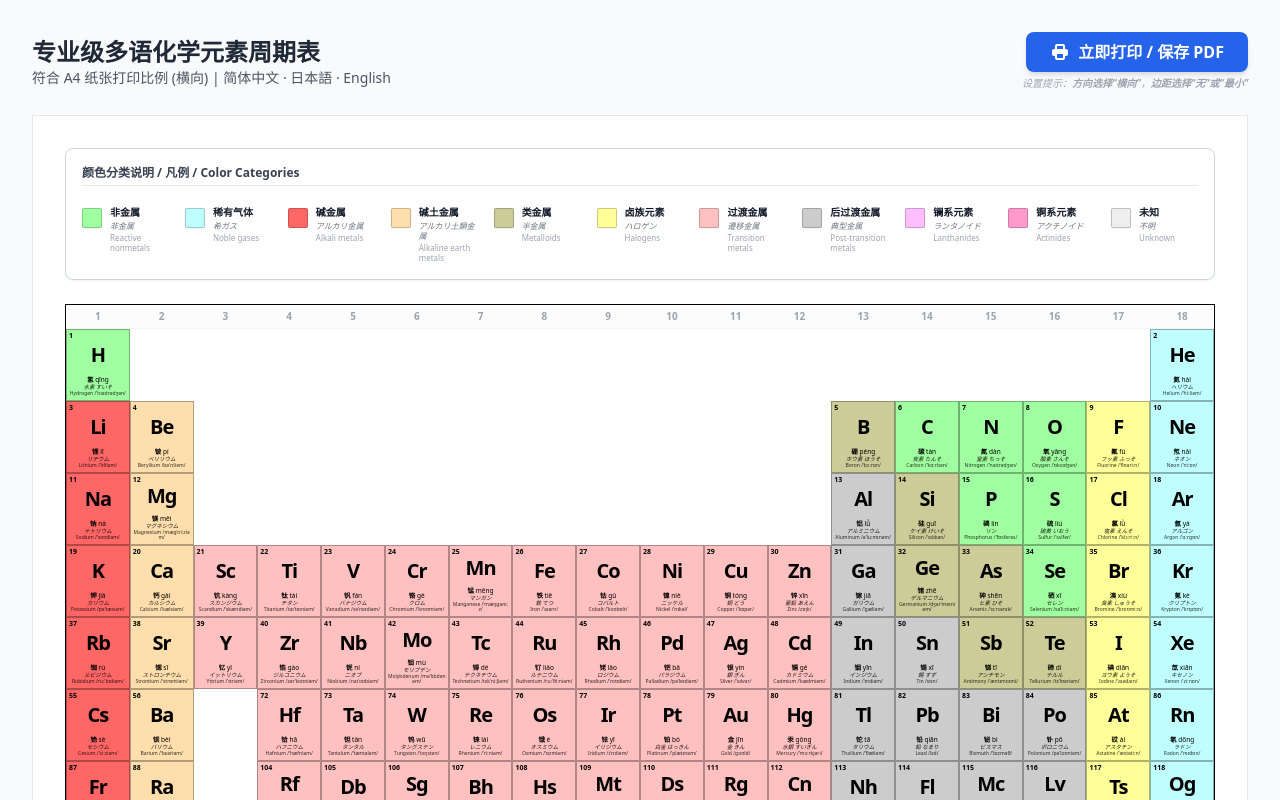
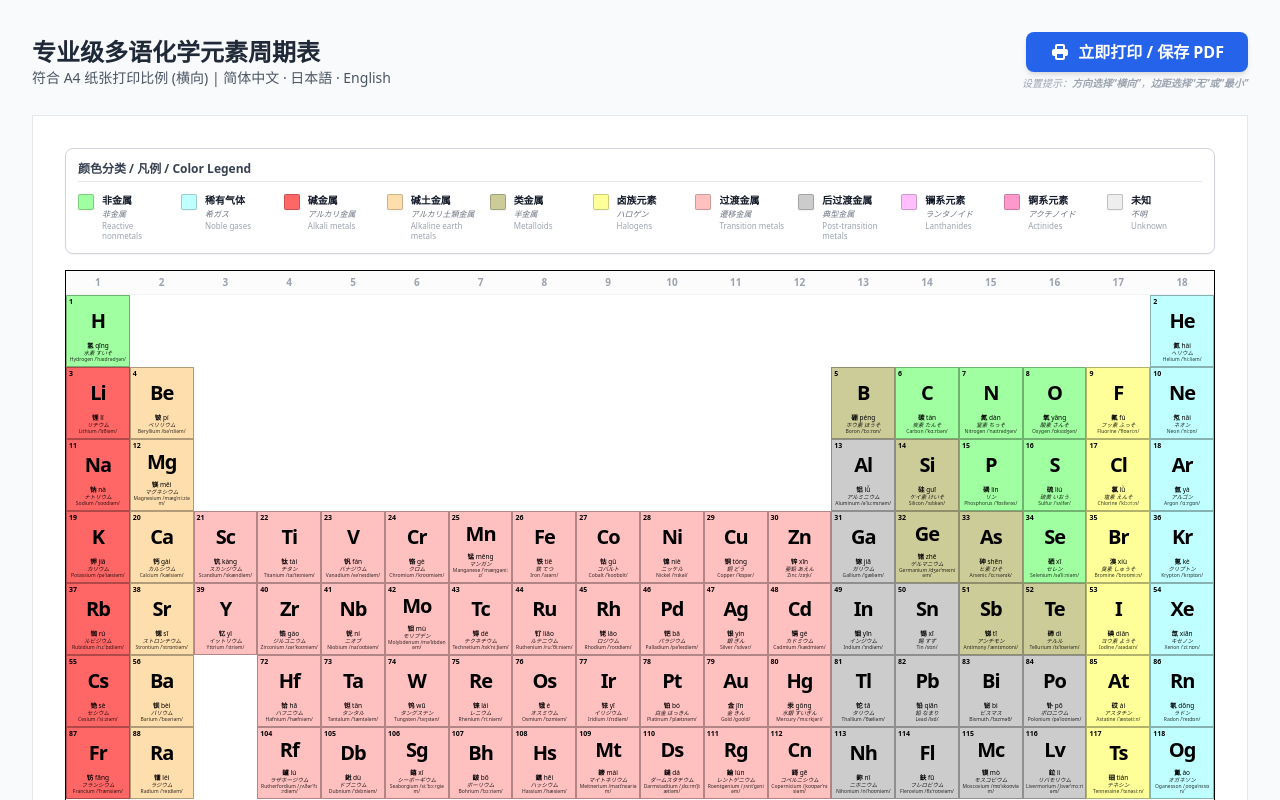
Before and after one commit to hera2019/ElementCell, a React (Vite) app: page / in a window 1280 px wide. Shown: the top 800 px of the page. Built offline with nearby package versions, Linux system fonts and the light colour scheme.

Commit message:
Refactor Legend component for improved styling
Updated layout and styles for Legend component, including adjustments for print.

```diff
--- a/components/Legend.tsx
+++ b/components/Legend.tsx
@@ -10,21 +10,22 @@ const Legend: React.FC = () => {
   ];
 
   return (
-    <div className="flex flex-col gap-4 mb-6 p-4 bg-white border border-gray-300 rounded-lg shadow-sm">
-      <div className="font-bold text-xs mb-1 border-b border-gray-200 pb-1 text-gray-700">
-        颜色分类说明 / 凡例 / Color Categories
+    <div className="flex flex-col gap-2 mb-4 p-3 bg-white border border-gray-300 rounded-lg shadow-sm print:shadow-none print:border-none print:p-0 print:mb-2">
+      <div className="font-bold text-xs mb-1 border-b border-gray-200 pb-1 text-gray-700 print:text-[8px] print:mb-0.5">
+        颜色分类 / 凡例 / Color Legend
       </div>
-      <div className="grid grid-cols-2 sm:grid-cols-3 md:grid-cols-4 lg:grid-cols-6 xl:grid-cols-11 gap-4">
+      {/* 打印时使用更小的间距和字体 */}
+      <div className="grid grid-cols-2 sm:grid-cols-3 md:grid-cols-4 lg:grid-cols-6 xl:grid-cols-11 gap-2 print:flex print:flex-wrap print:gap-x-4 print:gap-y-0.5">
         {categories.map((cat) => (
-          <div key={cat} className="flex items-start gap-2">
+          <div key={cat} className="flex items-start gap-2 print:gap-1 print:items-center">
             <div
-              className="w-5 h-5 border border-black/20 rounded-sm shrink-0 mt-0.5 shadow-sm"
+              className="w-4 h-4 border border-black/20 rounded-sm shrink-0 shadow-sm print:w-2 print:h-2 print:shadow-none"
               style={{ backgroundColor: CATEGORY_COLORS[cat] }}
             />
-            <div className="flex flex-col gap-0.5">
-              <span className="text-[10px] font-bold leading-tight text-gray-900">{CATEGORY_LABELS[cat].zh}</span>
-              <span className="text-[8px] text-gray-500 italic leading-tight">{CATEGORY_LABELS[cat].ja}</span>
-              <span className="text-[8px] text-gray-400 leading-tight">{CATEGORY_LABELS[cat].en}</span>
+            <div className="flex flex-col gap-0.5 print:flex-row print:gap-1">
+              <span className="text-[10px] font-bold leading-tight text-gray-900 print:text-[7px]">{CATEGORY_LABELS[cat].zh}</span>
+              <span className="text-[8px] text-gray-500 italic leading-tight print:hidden">{CATEGORY_LABELS[cat].ja}</span>
+              <span className="text-[8px] text-gray-400 leading-tight print:text-[6px] print:italic">{CATEGORY_LABELS[cat].en}</span>
             </div>
           </div>
         ))}
```
